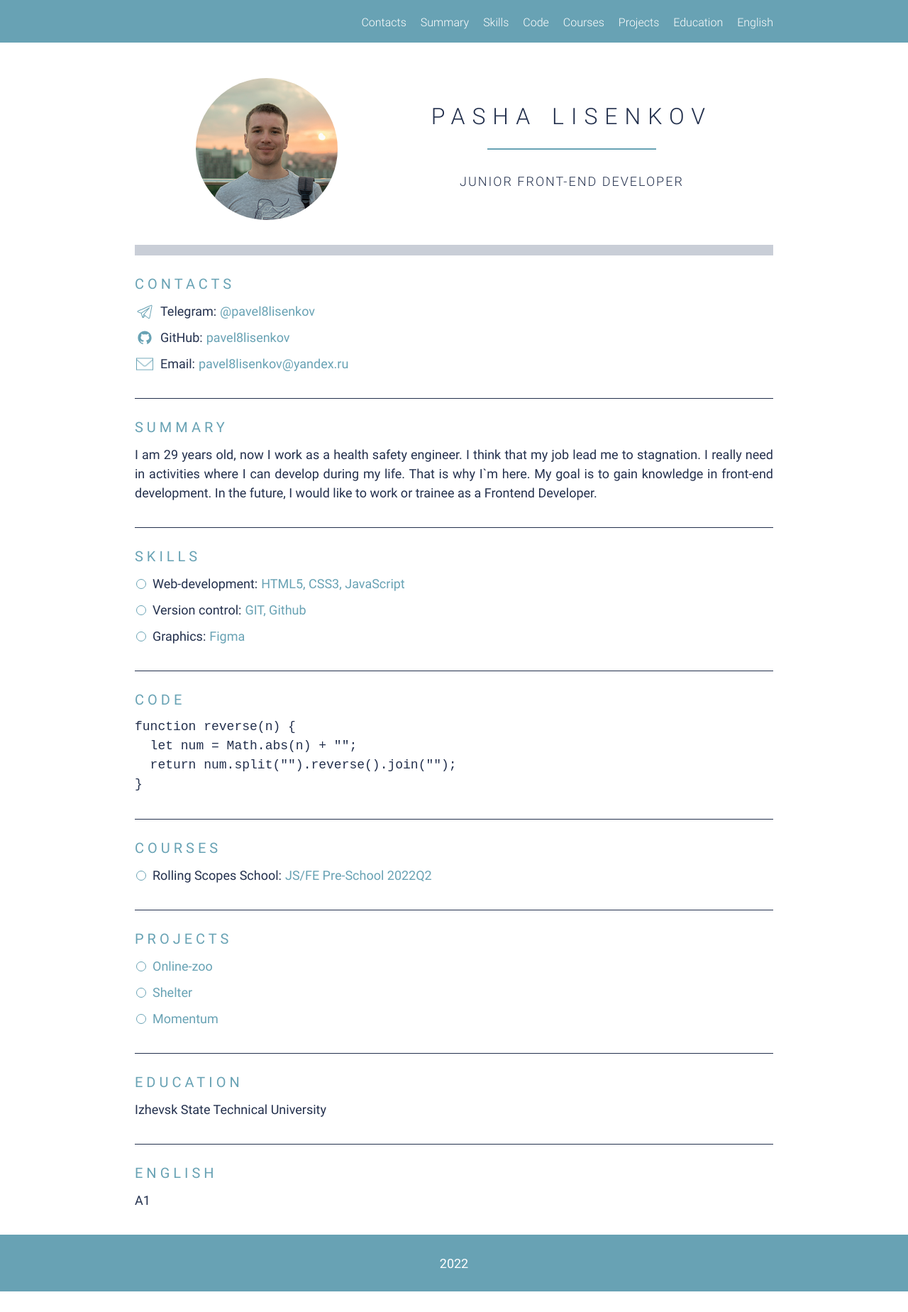
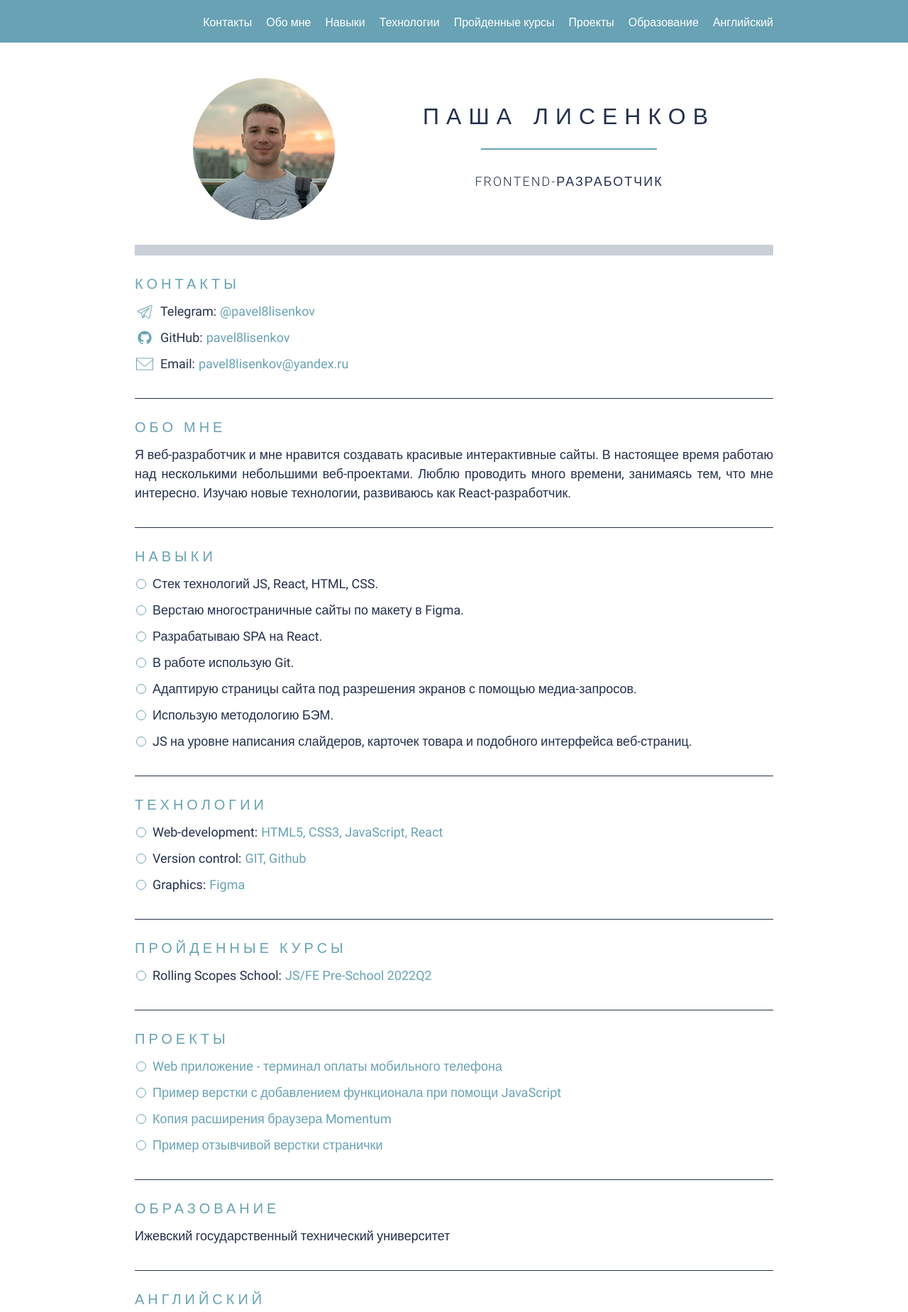
Before and after one commit to pavel8lisenkov/cv, a plain HTML site: page index.html in a window 1280 px wide. Shown: the top 1849 px of the page at 71% size. Before the commit the page ends 1820 px from the top, so only its background shows below. Drawn offline with Linux system fonts and the light colour scheme.

Commit message:
update info

```diff
--- a/index.html
+++ b/index.html
@@ -1,12 +1,12 @@
 <!DOCTYPE html>
 <html lang="en">
   <head>
-  <meta charset="UTF-8">
-  <meta http-equiv="X-UA-Compatible" content="IE=edge">
-  <meta name="viewport" content="width=device-width, initial-scale=1.0">
+    <meta charset="UTF-8" />
+    <meta http-equiv="X-UA-Compatible" content="IE=edge" />
+    <meta name="viewport" content="width=device-width, initial-scale=1.0" />
     <title>Lisenkov CV</title>
-  <link rel="icon" href="./assets/img/icon.ico">
-  <link rel="stylesheet" href="./style.css">
+    <link rel="icon" href="./assets/img/icon.ico" />
+    <link rel="stylesheet" href="./style.css" />
   </head>
   <body>
     <div class="wrapper">
@@ -19,28 +19,28 @@
             <nav class="menu__body">
               <ul class="menu__list">
                 <li class="menu__item">
-                <a href="#contacts" class="menu__link">Contacts</a>
+                  <a href="#contacts" class="menu__link">Контакты</a>
                 </li>
                 <li class="menu__item">
-                <a href="#summary" class="menu__link">Summary</a>
+                  <a href="#summary" class="menu__link">Обо мне</a>
                 </li>
                 <li class="menu__item">
-                <a href="#skills" class="menu__link">Skills</a>
+                  <a href="#skills" class="menu__link">Навыки</a>
                 </li>
                 <li class="menu__item">
-                <a href="#code" class="menu__link">Code</a>
+                  <a href="#tech" class="menu__link">Технологии</a>
                 </li>
                 <li class="menu__item">
-                <a href="#courses" class="menu__link">Courses</a>
+                  <a href="#courses" class="menu__link">Пройденные курсы</a>
                 </li>
                 <li class="menu__item">
-                <a href="#projects" class="menu__link">Projects</a>
+                  <a href="#projects" class="menu__link">Проекты</a>
                 </li>
                 <li class="menu__item">
-                <a href="#education" class="menu__link">Education</a>
+                  <a href="#education" class="menu__link">Образование</a>
                 </li>
                 <li class="menu__item">
-                <a href="#english" class="menu__link">English</a>
+                  <a href="#english" class="menu__link">Английский</a>
                 </li>
               </ul>
             </nav>
@@ -52,23 +52,26 @@
           <section class="profile">
             <div class="profile__container">
               <div class="profile__foto">
-              <img src="./assets/img/foto.jpg" alt="cv-foto">
+                <img src="./assets/img/foto.jpg" alt="cv-foto" />
               </div>
               <div class="profile__info">
-              <h1 class="profile__title">Pasha Lisenkov</h1>
+                <h1 class="profile__title">Паша Лисенков</h1>
                 <div class="profile__line"></div>
-              <h3 class="cv-title__subtitle">Junior Front-End Developer</h3>
+                <h3 class="cv-title__subtitle">Frontend-разработчик</h3>
               </div>
             </div>
           </section>
           <section class="section" id="contacts">
             <div class="section__container">
-            <h2 class="section__title">Contacts</h2>
+              <h2 class="section__title">Контакты</h2>
               <ul class="section__list">
                 <li class="section__item contact">
                   <div class="contact__info">
                     <div class="contact__icon">
-                    <img src="./assets/img/telegram.svg" alt="telegram-icon">
+                      <img
+                        src="./assets/img/telegram.svg"
+                        alt="telegram-icon"
+                      />
                     </div>
                     <div class="contact__title">Telegram:</div>
                   </div>
@@ -77,7 +80,7 @@
                 <li class="section__item contact">
                   <div class="contact__info">
                     <div class="contact__icon">
-                    <img src="./assets/img/github.svg" alt="github-icon">
+                      <img src="./assets/img/github.svg" alt="github-icon" />
                     </div>
                     <div class="contact__title">GitHub:</div>
                   </div>
@@ -86,35 +89,62 @@
                 <li class="section__item contact">
                   <div class="contact__info">
                     <div class="contact__icon">
-                    <img src="./assets/img/email.png" alt="email-icon">
+                      <img src="./assets/img/email.png" alt="email-icon" />
                     </div>
                     <div class="contact__title">Email:</div>
                   </div>
-                <a href="mailto:pavel8lisenkov@yandex.ru">pavel8lisenkov@yandex.ru</a>
+                  <a href="mailto:pavel8lisenkov@yandex.ru"
+                    >pavel8lisenkov@yandex.ru</a
+                  >
                 </li>
               </ul>
             </div>
           </section>
           <section class="section" id="summary">
             <div class="section__container">
-            <h2 class="section__title">summary</h2>
+              <h2 class="section__title">Обо мне</h2>
               <p>
-                I am 29 years old, now I work as a health safety
-                engineer. I think that my job lead me to stagnation. I
-                really need in activities where I can develop during
-                my life. That is why I`m here. My goal is to gain knowledge
-                in front-end development. In the future, I would like to
-                work or trainee as a Frontend Developer.
+                Я веб-разработчик и мне нравится создавать красивые
+                интерактивные сайты. В настоящее время работаю над несколькими
+                небольшими веб-проектами. Люблю проводить много времени,
+                занимаясь тем, что мне интересно. Изучаю новые технологии,
+                развиваюсь как React-разработчик.
               </p>
             </div>
           </section>
           <section class="section" id="skills">
             <div class="section__container">
-            <h2 class="section__title">Skills</h2>
+              <h2 class="section__title">Навыки</h2>
+              <ul class="section__list">
+                <li class="section__item">
+                  Стек технологий JS, React, HTML, CSS.
+                </li>
+                <li class="section__item">
+                  Верстаю многостраничные сайты по макету в Figma.
+                </li>
+                <li class="section__item">Разрабатываю SPA на React.</li>
+                <li class="section__item">В работе использую Git.</li>
+                <li class="section__item">
+                  Адаптирую страницы сайта под разрешения экранов с помощью
+                  медиа-запросов.
+                </li>
+                <li class="section__item">Использую методологию БЭМ.</li>
+                <li class="section__item">
+                  JS на уровне написания слайдеров, карточек товара и подобного
+                  интерфейса веб-страниц.
+                </li>
+              </ul>
+            </div>
+          </section>
+          <section class="section" id="tech">
+            <div class="section__container">
+              <h2 class="section__title">Технологии</h2>
               <ul class="section__list">
                 <li class="section__item">
                   Web-development:
-                <span class="section__text"> HTML5, CSS3, JavaScript</span>
+                  <span class="section__text">
+                    HTML5, CSS3, JavaScript, React</span
+                  >
                 </li>
                 <li class="section__item">
                   Version control:
@@ -127,18 +157,9 @@
               </ul>
             </div>
           </section>
-        <section class="section" id="code">
-          <div class="section__container">
-            <h2 class="section__title">Code</h2>
-<pre class="code"><code>function reverse(n) {
-  let num = Math.abs(n) + "";
-  return num.split("").reverse().join("");
-}</code></pre>
-          </div>
-        </section>
           <section class="section" id="courses">
             <div class="section__container">
-            <h2 class="section__title">Courses</h2>
+              <h2 class="section__title">Пройденные курсы</h2>
               <ul class="section__list">
                 <li class="section__item">
                   Rolling Scopes School:
@@ -151,21 +172,33 @@
           </section>
           <section class="section" id="projects">
             <div class="section__container">
-            <h2 class="section__title">Projects</h2>
+              <h2 class="section__title">Проекты</h2>
               <ul class="section__list">
                 <li class="section__item">
-                <a href="https://rolling-scopes-school.github.io/pavel8lisenkov-JSFE2022Q3/online-zoo/pages/main/">
-                  Online-zoo
+                  <a href="https://payment-terminal-alpha.vercel.app/">
+                    Web приложение - терминал оплаты мобильного телефона
                   </a>
                 </li>
                 <li class="section__item">
-                <a href="https://rolling-scopes-school.github.io/pavel8lisenkov-JSFE2022Q1/shelter/pages/main/">
-                  Shelter
+                  <a
+                    href="https://rolling-scopes-school.github.io/pavel8lisenkov-JSFEPRESCHOOL2022Q4/plants/"
+                  >
+                    Пример верстки с добавлением функционала при помощи
+                    JavaScript
                   </a>
                 </li>
                 <li class="section__item">
-                <a href="https://rolling-scopes-school.github.io/pavel8lisenkov-JSFEPRESCHOOL2022Q2/momentum/">
-                  Momentum
+                  <a
+                    href="https://rolling-scopes-school.github.io/pavel8lisenkov-JSFEPRESCHOOL2022Q2/momentum/"
+                  >
+                    Копия расширения браузера Momentum
+                  </a>
+                </li>
+                <li class="section__item">
+                  <a
+                    href="https://rolling-scopes-school.github.io/pavel8lisenkov-JSFE2022Q3/online-zoo/pages/main/"
+                  >
+                    Пример отзывчивой верстки странички
                   </a>
                 </li>
               </ul>
@@ -173,13 +206,13 @@
           </section>
           <section class="section" id="education">
             <div class="section__container">
-            <h2 class="section__title">Education</h2>
-            <p>Izhevsk State Technical University</p>
+              <h2 class="section__title">Образование</h2>
+              <p>Ижевский государственный технический университет</p>
             </div>
           </section>
           <section class="section" id="english">
             <div class="section__container section__container_last">
-            <h2 class="section__title">English</h2>
+              <h2 class="section__title">Английский</h2>
               <p>A1</p>
             </div>
           </section>
```
Lines whose indentation alone changed are shown as unchanged.
